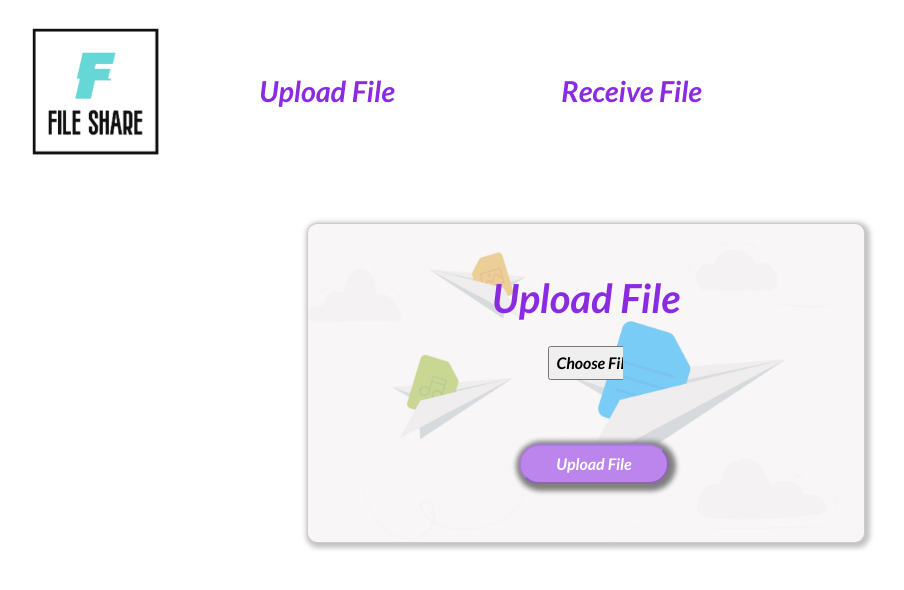
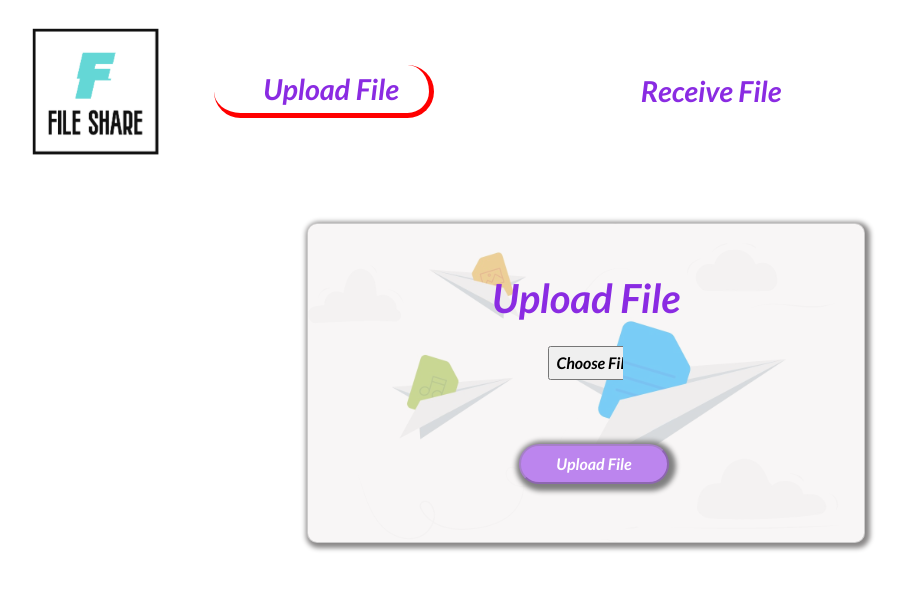
Before and after one commit to FantomDX316/FileSharingApp, a React (Create React App) app in the folder Frontend/: page / in a window 1280 px wide. Shown: the top 590 px of the page, without its empty margins (54-958 px from the left). Built offline with nearby package versions, Linux system fonts and the light colour scheme.

Commit message:
fixed the navbar layout

```diff
--- a/Frontend/src/components/Home/Home.js
+++ b/Frontend/src/components/Home/Home.js
@@ -93,7 +93,7 @@ const Home = () => {
             </div>
 
 
-            <ParticlesBg type="thick" bg={true} />
+            <ParticlesBg type="ball" bg={true} />
         </>
     );
 };
--- a/Frontend/src/components/Home/Home.scss
+++ b/Frontend/src/components/Home/Home.scss
@@ -4,7 +4,7 @@
     // min-width: 370px;
     min-height: 20rem;
     background-color: rgb(242, 238, 238);
-    box-shadow: 2px 2px 5px 3px rgb(197, 196, 196);
+    box-shadow: 2px 2px 5px 3px rgb(138, 136, 136);
     border-radius: 10px;
     background-image: url("../../../public/bg.png");
     background-position: center;
--- a/Frontend/src/components/Navbar/Navbar.js
+++ b/Frontend/src/components/Navbar/Navbar.js
@@ -1,8 +1,10 @@
 import React from "react";
 import Tilt from "react-parallax-tilt";
-import { Link } from "react-router-dom";
+import { Link, useLocation } from "react-router-dom";
 import "./Navbar.scss";
 const Navbar = () => {
+
+    const location = useLocation();
     return (
         <>
             <div className="container">
@@ -17,13 +19,16 @@ const Navbar = () => {
                     </div>
 
                     <nav className="d-flex align-items-center col-md-10 col-sm-9 col-8">
-                        <div className="upl col-md-4 col-sm-6 col-6">
-                            <Link className="uploadFile" to="/">Upload File</Link>
-                            <div className="line"></div>
+                        <div className="col-md-5 col-sm-6 col-6">
+                            <div className={`${location.pathname==="/"?"active upl col-md-7":" upl col-md-7"}`}>
+                                <Link className="uploadFile" to="/">Upload File</Link>
+                            </div>
+
                         </div>
-                        <div className="rec col-md-8 col-sm-6 col-6">
-                            <Link className="receiveFile" to="/receiveFile">Receive File</Link>
-                            <div className="line"></div>
+                        <div className=" col-md-5 col-sm-6 col-6">
+                            <div className={`${location.pathname==="/receiveFile"?"active rec col-md-7":" rec col-md-7"}`}>
+                                <Link className="receiveFile" to="/receiveFile">Receive File</Link>
+                            </div>
                         </div>
                     </nav>
 
--- a/Frontend/src/components/Navbar/Navbar.scss
+++ b/Frontend/src/components/Navbar/Navbar.scss
@@ -7,16 +7,36 @@
 }
 
 nav {
-        .upl,.rec{
+
+    .upl,
+    .rec {
         font-weight: bolder;
         font-size: 1.8rem;
         padding: 0 0 0 5%;
+        position: relative;
+        transition: 0.1s ease-in-out;
+        text-align: center;
 
-            a{
+        a {
             text-decoration: none;
             color: blueviolet;
         }
+
+
+        &:hover{
+            border-right: 5px solid yellow;
+            border-bottom: 5px solid yellow;
+            border-radius: 50px;
         }
+
+    }
+
+    .active{
+        border-right: 5px solid red;
+        border-bottom: 5px solid red;
+        border-radius: 50px;
+    }
+
 
 
 }
--- a/Frontend/src/components/Receive/Receive.js
+++ b/Frontend/src/components/Receive/Receive.js
@@ -132,7 +132,7 @@ const Receive = () => {
                     </div>
                 </div>
             </div>
-            <ParticlesBg type="thick" bg={true} />
+            <ParticlesBg type="ball" bg={true} />
 
         </>
     );
--- a/Frontend/src/components/Receive/Receive.scss
+++ b/Frontend/src/components/Receive/Receive.scss
@@ -4,7 +4,7 @@
     .receiveCard {
         min-height: 20rem;
         background-color: rgb(242, 238, 238);
-        box-shadow: 2px 2px 5px 3px rgb(197, 196, 196);
+        box-shadow: 2px 2px 5px 3px rgb(138, 136, 136);
         border-radius: 10px;
         background-image: url("../../../public/bg.png");
         background-position: center;
```
Lines whose indentation alone changed are shown as unchanged.
